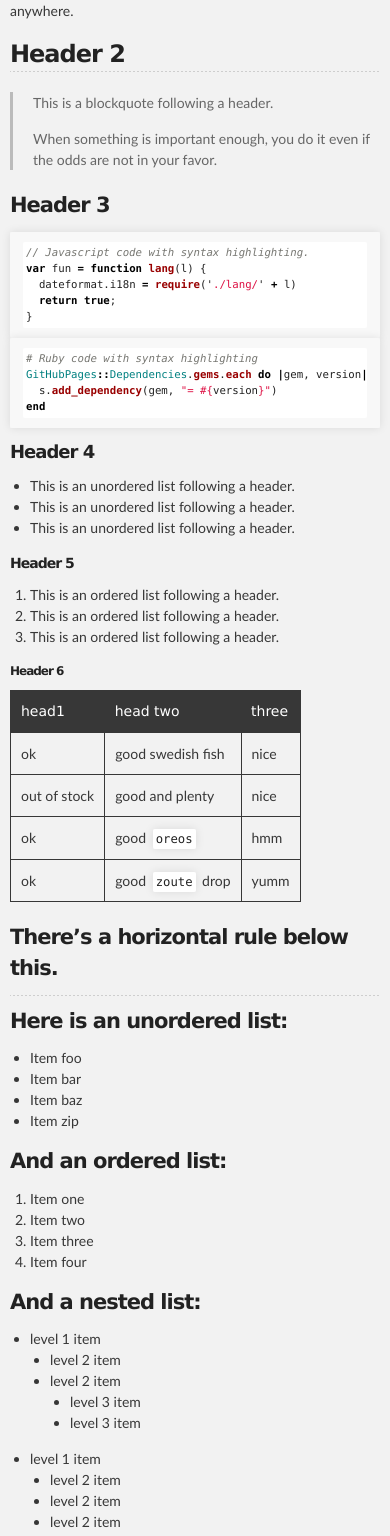
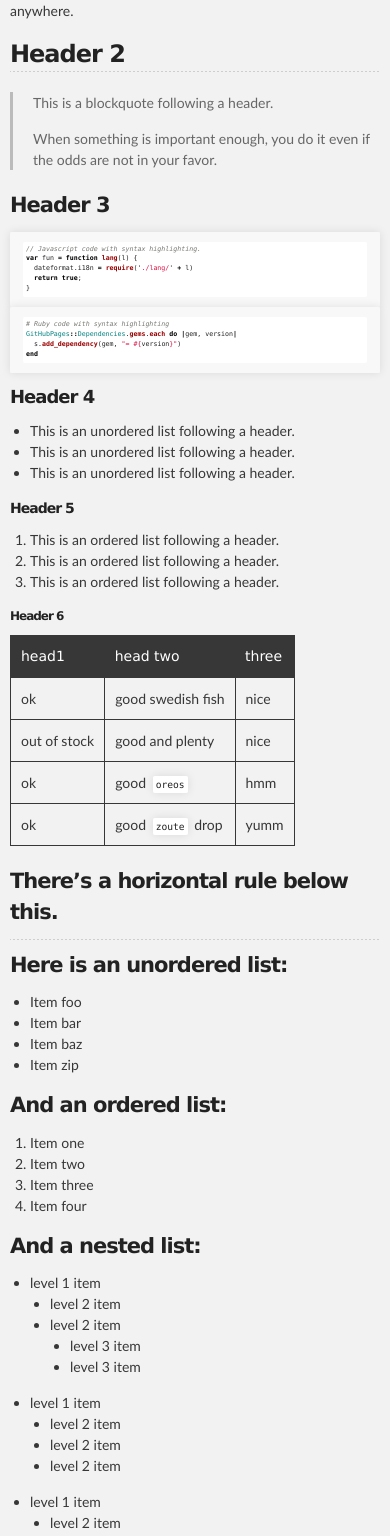
Before and after one commit to pages-themes/slate, a Jekyll site: the page built from index.md, in a window 390 px wide. Shown: the part 582-2118 px from the top of the page. Built offline with Jekyll 4.4.1, drawn with Linux system fonts in a browser that asks for light colours.

Commit message:
Update jekyll-theme-slate.scss

```diff
--- a/_sass/jekyll-theme-slate.scss
+++ b/_sass/jekyll-theme-slate.scss
@@ -418,7 +418,7 @@ Small Device Styles
   }
 
   code, pre {
-    font-size: 0,688em;
+    font-size: 0.688em;
   }
 
 }
@@ -468,7 +468,7 @@ Small Device Styles
   code, pre {
     min-width: 240px;
     max-width: 320px;
-    font-size: 0,688em;
+    font-size: 0.688em;
   }
 
 }
```
